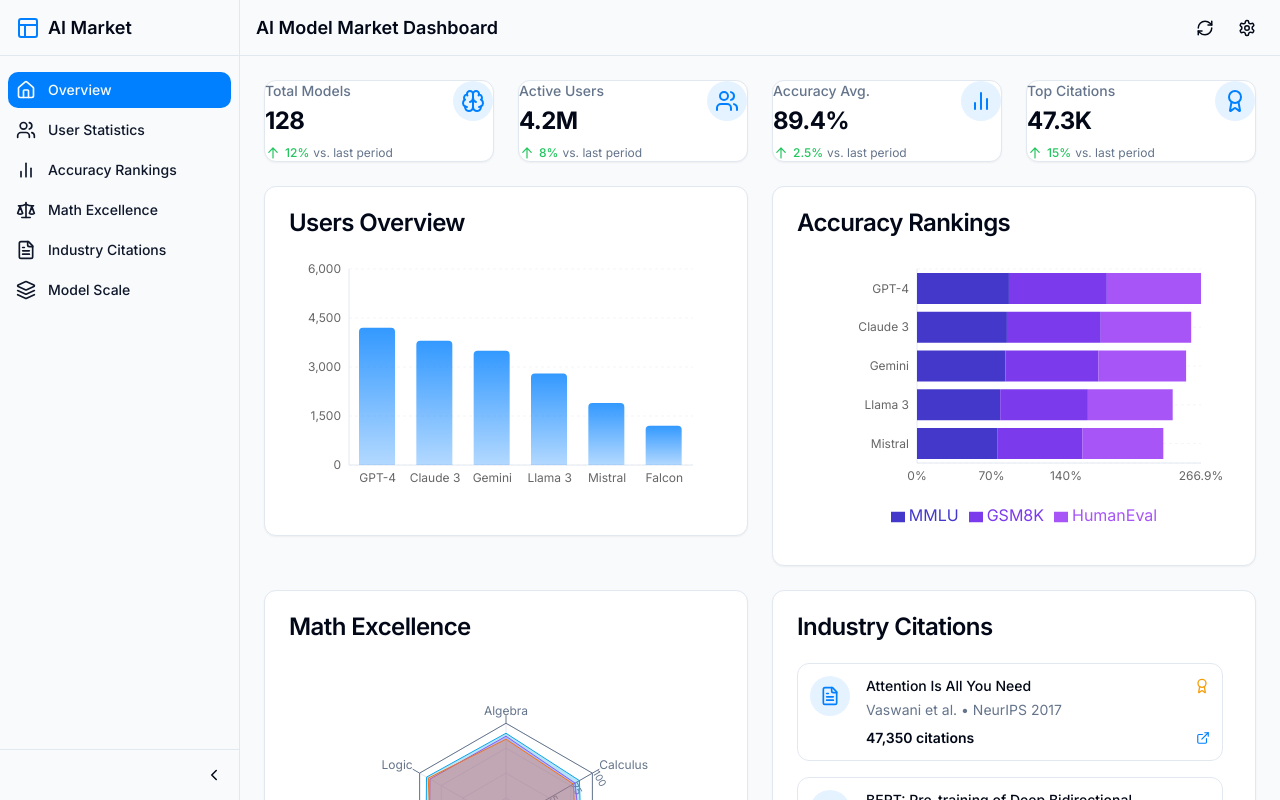
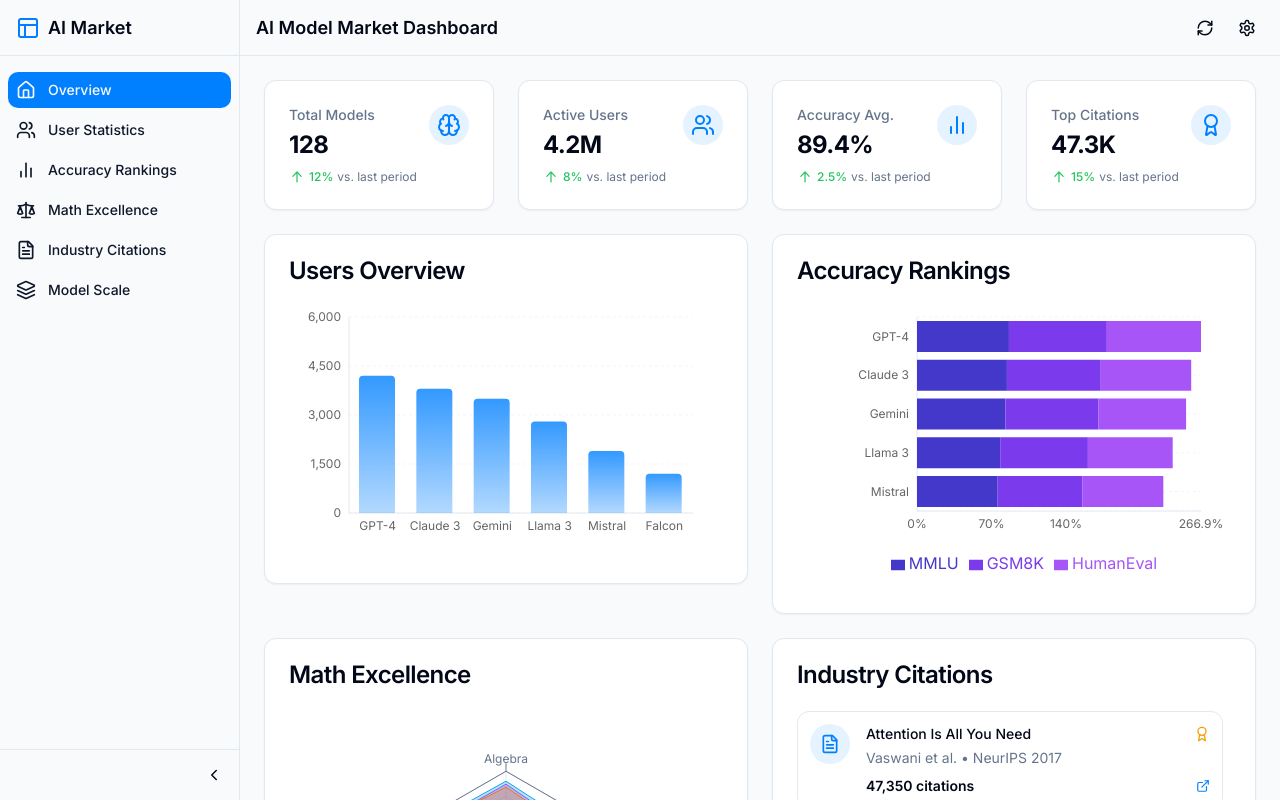
Before and after one commit to Acherono/modelmirror, a React (Vite) app: page / in a window 1280 px wide. Built offline with nearby package versions, Linux system fonts and the light colour scheme.

Commit message:
Fix: Resolve TypeScript errors in MetricCard component
The commit addresses TypeScript errors related to file casing inconsistencies and the `isLoading` prop in the `MetricCard` component.  It ensures consistent file imports and corrects the type definition for the `Card` component's props.

```diff
--- a/src/components/ui/MetricCard.tsx
+++ b/src/components/ui/MetricCard.tsx
@@ -25,9 +25,19 @@ export function MetricCard({
 }: MetricCardProps) {
   return (
     <Card
-      className={cn("transition-all duration-300 hover:translate-y-[-5px]", className)}
-      isLoading={isLoading}
+      className={cn(
+        "transition-all duration-300 hover:translate-y-[-5px]",
+        isLoading ? "animate-pulse" : "",
+        className
+      )}
     >
+      <div className="p-6">
+        {isLoading ? (
+          <div className="space-y-2">
+            <div className="bg-gray-200 h-4 w-24 rounded"></div>
+            <div className="bg-gray-200 h-6 w-16 rounded"></div>
+          </div>
+        ) : (
           <div className="flex items-start justify-between">
             <div>
               <p className="text-sm font-medium text-muted-foreground">{title}</p>
@@ -81,6 +91,8 @@ export function MetricCard({
               </div>
             )}
           </div>
+        )}
+      </div>
     </Card>
   );
 }
```
Lines whose indentation alone changed are shown as unchanged.
